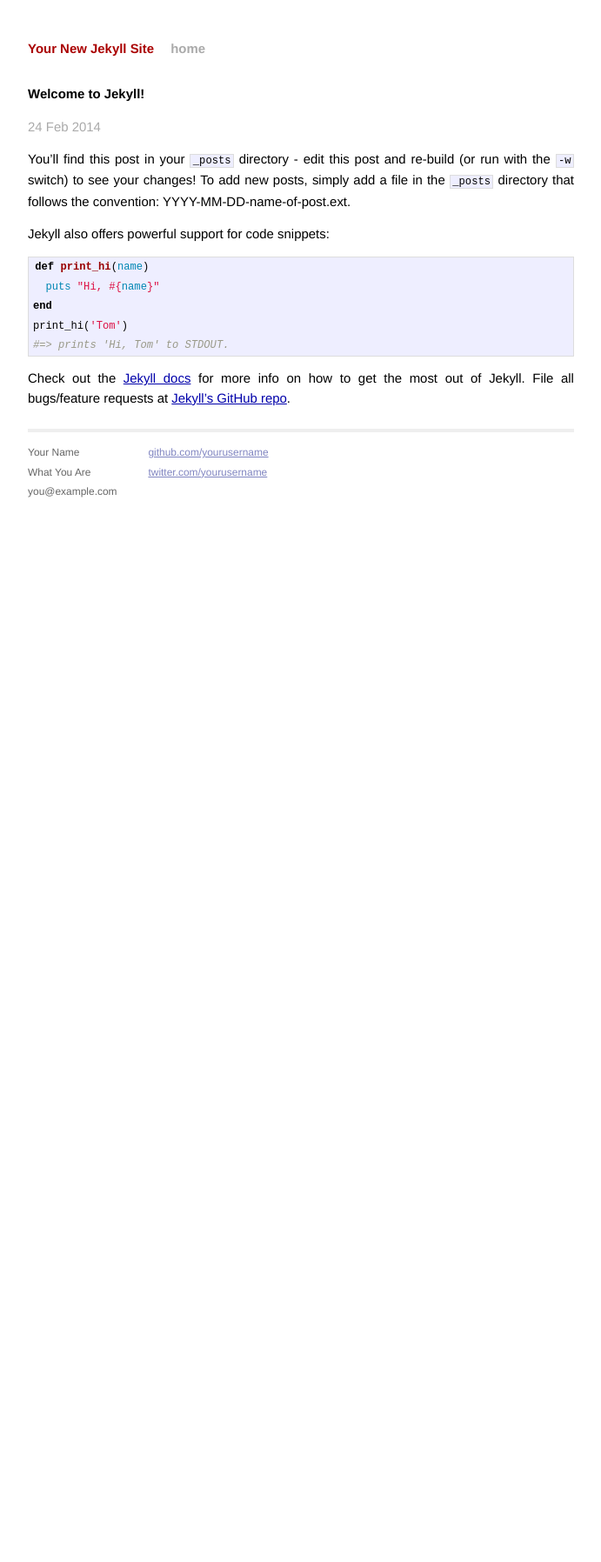
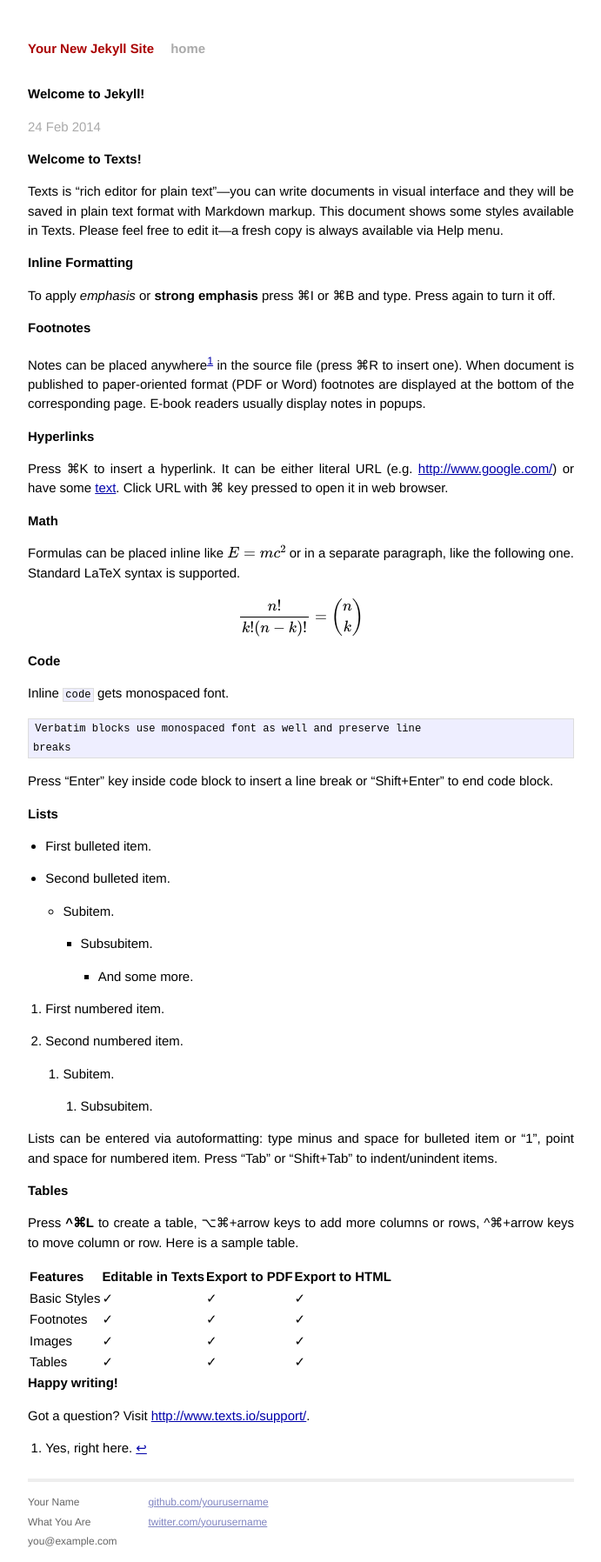
Before and after one commit to sheremetyev/sheremetyev-old.github.io, a Jekyll site: the page built from _posts/2014-02-24-welcome-to-jekyll.markdown, in a window 1280 px wide. Shown: the whole page at 87% size, without its empty margins (294-985 px from the left). Built offline with Jekyll 4.4.1, drawn with Linux system fonts in a browser that asks for light colours; formulas are drawn with MathJax 3; before the commit the page ends 945 px from its top, so only the background shows below that.

Commit message:
Replace content of sample page with Texts' Welcome document.
But preserve YAML front matter.

```diff
--- a/_posts/2014-02-24-welcome-to-jekyll.markdown
+++ b/_posts/2014-02-24-welcome-to-jekyll.markdown
@@ -5,20 +5,100 @@ date:   2014-02-24 22:27:55
 categories: jekyll update
 ---
 
-You'll find this post in your `_posts` directory - edit this post and re-build (or run with the `-w` switch) to see your changes!
-To add new posts, simply add a file in the `_posts` directory that follows the convention: YYYY-MM-DD-name-of-post.ext.
+Welcome to Texts!
+=================
 
-Jekyll also offers powerful support for code snippets:
+Texts is “rich editor for plain text”—you can write documents in visual
+interface and they will be saved in plain text format with Markdown markup. This
+document shows some styles available in Texts. Please feel free to edit it—a
+fresh copy is always available via Help menu.
 
-{% highlight ruby %}
-def print_hi(name)
-  puts "Hi, #{name}"
-end
-print_hi('Tom')
-#=> prints 'Hi, Tom' to STDOUT.
-{% endhighlight %}
+Inline Formatting
+-----------------
 
-Check out the [Jekyll docs][jekyll] for more info on how to get the most out of Jekyll. File all bugs/feature requests at [Jekyll's GitHub repo][jekyll-gh].
+To apply *emphasis* or **strong emphasis** press ⌘I or ⌘B and type. Press again
+to turn it off.
 
-[jekyll-gh]: https://github.com/mojombo/jekyll
-[jekyll]:    http://jekyllrb.com
+Footnotes
+---------
+
+Notes can be placed anywhere[^1] in the source file (press ⌘R to insert one).
+When document is published to paper-oriented format (PDF or Word) footnotes are
+displayed at the bottom of the corresponding page. E-book readers usually
+display notes in popups.
+
+[^1]: Yes, right here.
+
+Hyperlinks
+----------
+
+Press ⌘K to insert a hyperlink. It can be either literal URL (e.g.
+<http://www.google.com/>) or have some [text][2]. Click URL with ⌘ key pressed
+to open it in web browser.
+
+[2]: <http://www.texts.io/>
+
+Math
+----
+
+Formulas can be placed inline like $$E=mc^2$$ or in a separate paragraph, like
+the following one. Standard LaTeX syntax is supported.
+
+$$
+\frac{n!}{k!(n-k)!} = \binom{n}{k}
+$$
+
+Code
+----
+
+Inline `code` gets monospaced font.
+
+~~~~~~~~~~~~~~~~~~~~~~~~~~~~~~~~~~~~~~~~~~~~~~~~~~~~~~~~~~~~~~~~~~~~~~~~~~~~~~~~
+Verbatim blocks use monospaced font as well and preserve line
+breaks
+~~~~~~~~~~~~~~~~~~~~~~~~~~~~~~~~~~~~~~~~~~~~~~~~~~~~~~~~~~~~~~~~~~~~~~~~~~~~~~~~
+
+Press “Enter” key inside code block to insert a line break or “Shift+Enter” to
+end code block.
+
+Lists
+-----
+
+-   First bulleted item.
+
+-   Second bulleted item.
+
+    -   Subitem.
+
+        -   Subsubitem.
+
+            -   And some more.
+
+1.  First numbered item.
+
+2.  Second numbered item.
+
+    1.  Subitem.
+
+        1.  Subsubitem.
+
+Lists can be entered via autoformatting: type minus and space for bulleted item
+or “1”, point and space for numbered item. Press “Tab” or “Shift+Tab” to
+indent/unindent items.
+
+Tables
+------
+
+Press **^⌘L** to create a table, ⌥⌘+arrow keys to add more columns or rows,
+^⌘+arrow keys to move column or row. Here is a sample table.
+
+| **Features** | **Editable in Texts** | **Export to PDF** | **Export to HTML** |
+| Basic Styles | ✓                     | ✓                 | ✓                  |
+| Footnotes    | ✓                     | ✓                 | ✓                  |
+| Images       | ✓                     | ✓                 | ✓                  |
+| Tables       | ✓                     | ✓                 | ✓                  |
+
+Happy writing!
+==============
+
+Got a question? Visit <http://www.texts.io/support/>.
```
